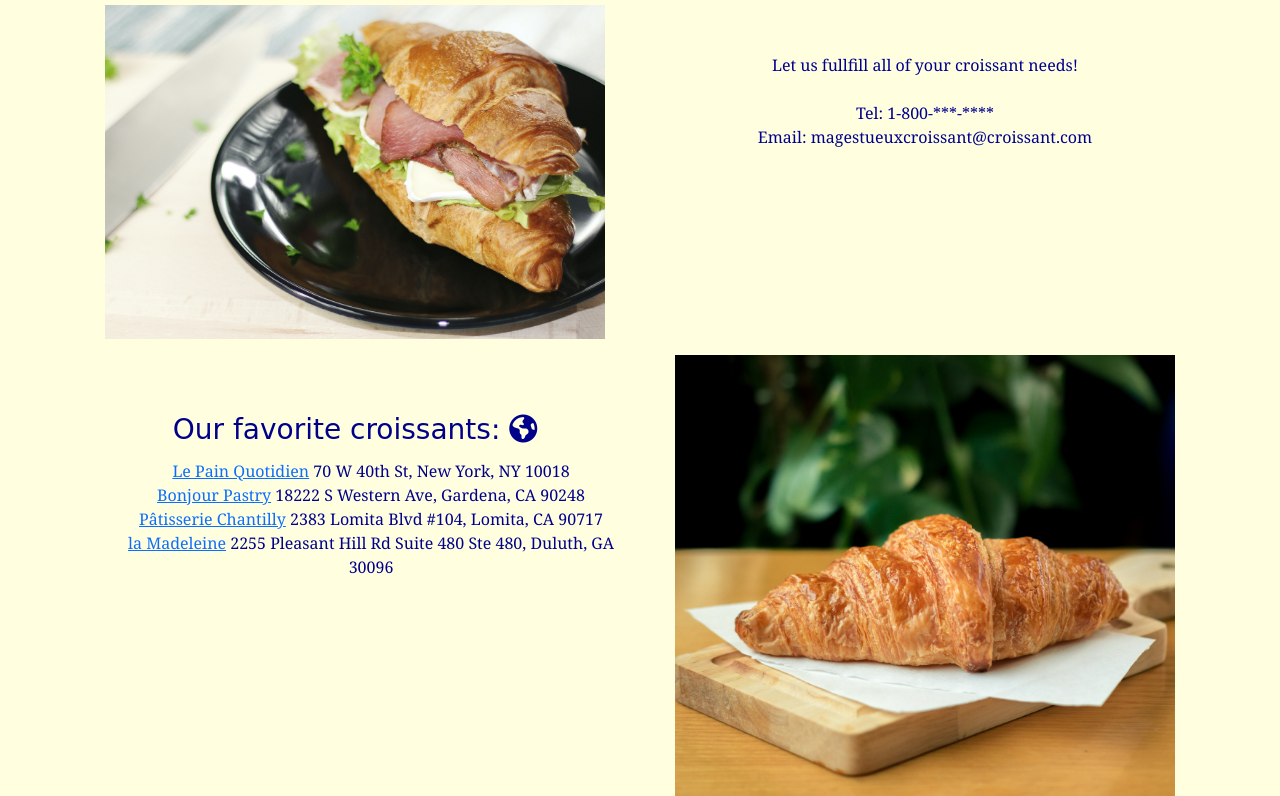
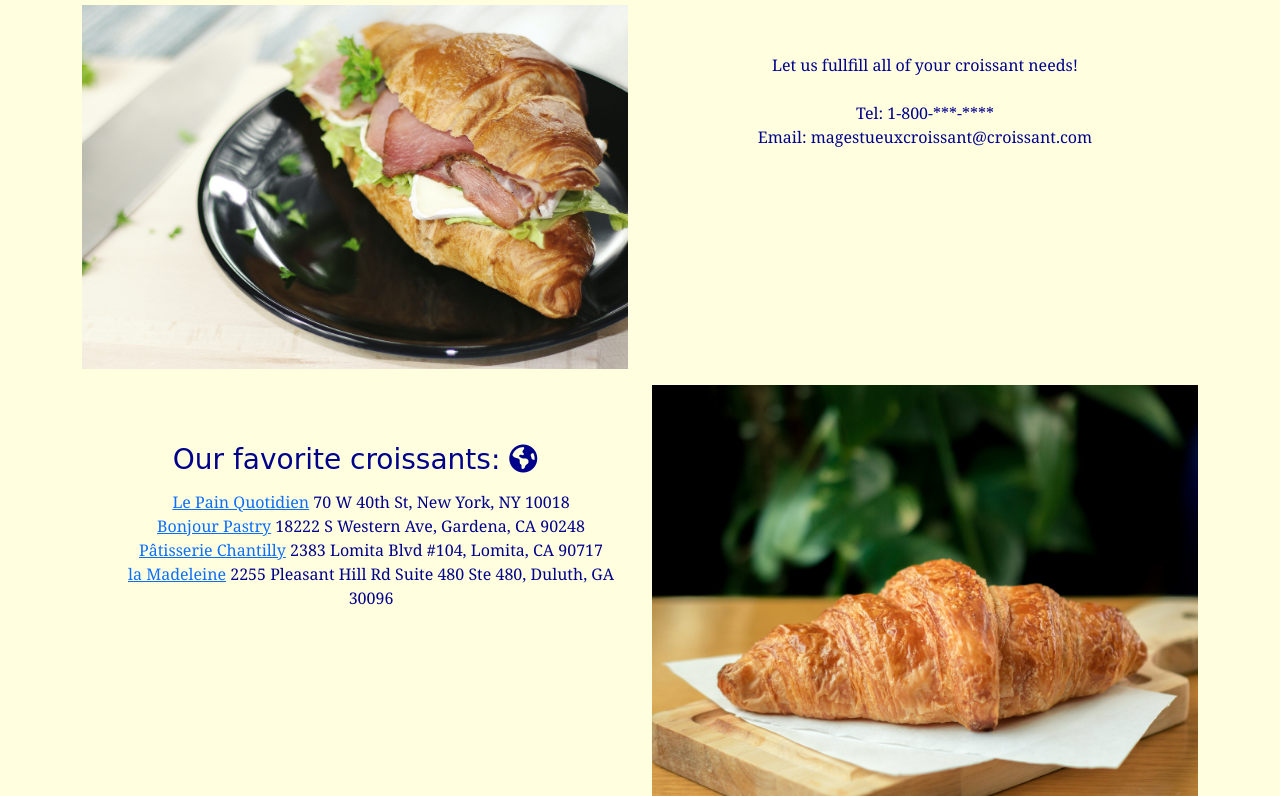
Before and after one commit to M-Lina3/croissant, a plain HTML site: page contact.html in a window 1280 px wide. Shown: the part 156-952 px from the top of the page. Drawn offline with nearby package versions, Linux system fonts and the light colour scheme; a web font is replaced by a local one.

Commit message:
img fluid

```diff
--- a/contact.html
+++ b/contact.html
@@ -69,7 +69,11 @@
     <div class="container">
       <div class="row">
         <div class="col-lg-6">
-          <img src="images/002.jpg" alt="croissant ham cheese" class="mb-3" />
+          <img
+            src="images/002.jpg"
+            alt="croissant ham cheese"
+            class="mb-3 img-fluid"
+          />
         </div>
         <div class="col-lg-6 mt-5 mb-5">
           <div>Let us fullfill all of your croissant needs!</div>
@@ -117,7 +121,7 @@
           </ul>
         </div>
         <div class="col-lg-6">
-          <img src="images/005.jpg" alt="croissant basic" />
+          <img src="images/005.jpg" alt="croissant basic" class="img-fluid" />
         </div>
       </div>
     </div>
```
Also changed, not shown: photo.html (+11 -3 lines).
